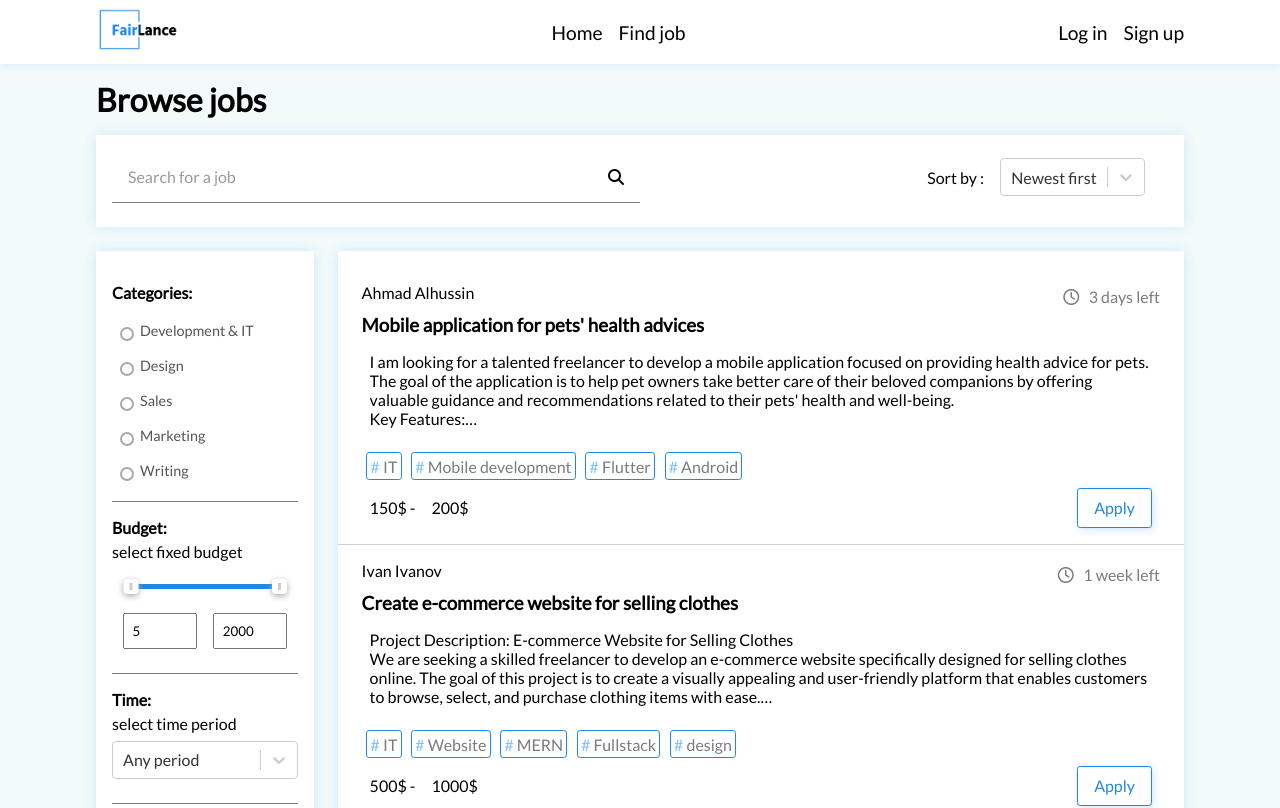
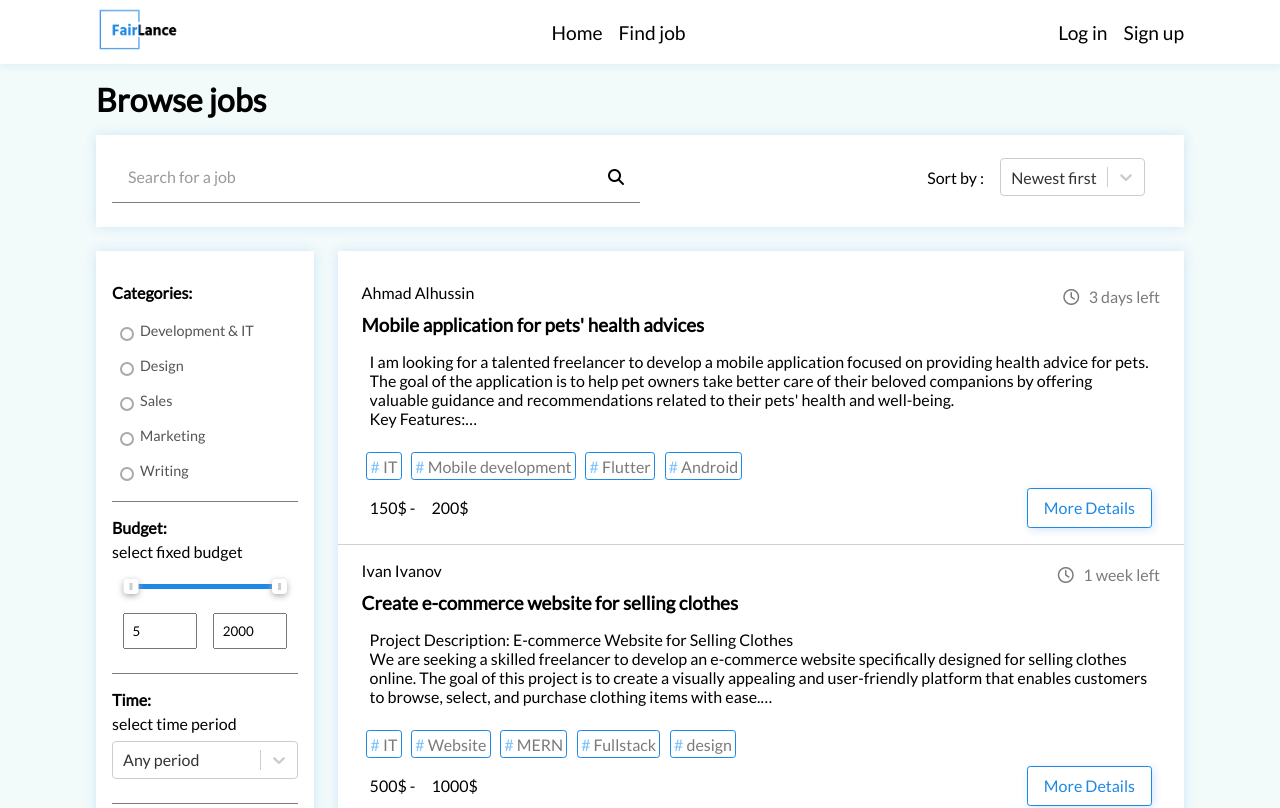
Before and after one commit to HamadaSalhab/fairlance, a React (Create React App) app in the folder frontend/: page /find-job in a window 1280 px wide. Shown: the top 808 px of the page. Built offline with nearby package versions, Linux system fonts and the light colour scheme; data requests are answered from the project's data file.

Commit message:
move Post component to main components directory

```diff
--- a/frontend/src/pages/FindJob/components/Post.js
+++ b/frontend/src/components/Post/index.js
@@ -1,7 +1,8 @@
-import React from 'react'
-import Tags from './Tags'
-import { StyledPost } from '../styles'
-import Button from '../../../components/Button'
+import React from 'react';
+import Tags from '../../pages/FindJob/components/Tags';
+import { StyledPost } from './style';
+import Button from '../Button';
+import { Link } from 'react-router-dom';
 
 const Post = ({ post }) => {
     return (
@@ -19,7 +20,9 @@ const Post = ({ post }) => {
 
                     <div>{post.price_range_max}</div>
                 </div>
-                <Button>Apply </Button>
+                <Link to={`/post/${post.id}`}>
+                    <Button>More Details</Button>
+                </Link>
             </div>
         </StyledPost>
     )
--- /dev/null
+++ b/frontend/src/components/Post/style.js
@@ -0,0 +1,24 @@
+import styled from 'styled-components';
+
+export const StyledPost = styled.div`
+    border-bottom: solid 1px #d1d1d1;
+    padding: 1rem 1.5rem;
+    &>div:first-child {
+        display: flex;
+        h4 {
+            margin-right: auto;
+        }
+    }
+    .price-range {
+        display: flex;
+        margin-right: auto;
+        div {
+            margin: 0 0.5rem;
+            display: flex;
+            align-items: center;
+        }
+    }
+    &>div:last-child{
+        display: flex;
+    }
+`
--- a/frontend/src/pages/FindJob/components/Posts.js
+++ b/frontend/src/pages/FindJob/components/Posts.js
@@ -1,5 +1,5 @@
 import React, { useEffect, useState } from 'react'
-import Post from './Post'
+import Post from '../../../components/Post';
 import { StyledPosts } from '../styles';
 
 const Posts = ({ URL }) => {
@@ -25,12 +25,16 @@ const Posts = ({ URL }) => {
     return (
         <StyledPosts>
             {
-                posts.map((post,idx) => {
-                    return <Post post={post} key={idx} />
-                })
+                posts.map((post, idx) => {
+                    return (
+                        <Post post={post} key={idx}>
+                        </Post>
+                    );
+                }
+                )
             }
         </StyledPosts>
-    )
-}
+    );
+};
 
 export default Posts
--- a/frontend/src/pages/FindJob/styles.js
+++ b/frontend/src/pages/FindJob/styles.js
@@ -98,28 +98,7 @@ export const StyledFindContainer = styled.div`
     }
 `
 
-export const StyledPost = styled.div`
-    border-bottom: solid 1px #d1d1d1;
-    padding: 1rem 1.5rem;
-    &>div:first-child {
-        display: flex;
-        h4 {
-            margin-right: auto;
-        }
-    }
-    .price-range {
-        display: flex;
-        margin-right: auto;
-        div {
-            margin: 0 0.5rem;
-            display: flex;
-            align-items: center;
-        }
-    }
-    &>div:last-child{
-        display: flex;
-    }
-`
+
 
 
 export const StyledPosts = styled.div`
```
